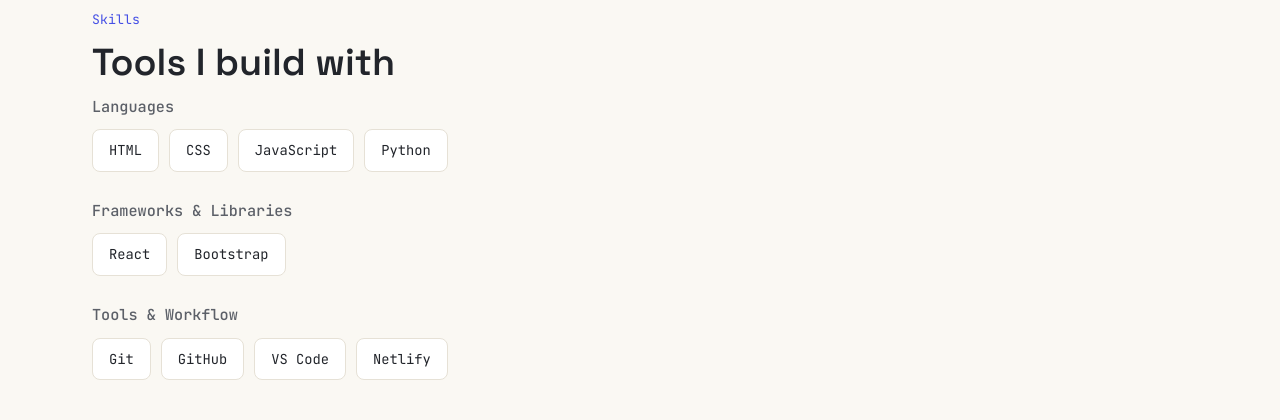
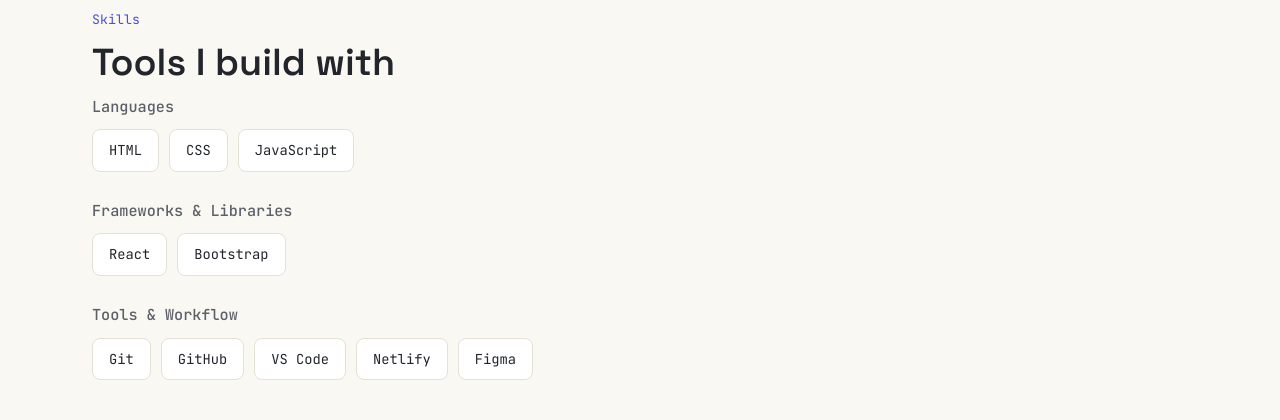
Before and after one commit to bhumikasingh12/Portfolio, a plain HTML site: page index.html in a window 1280 px wide. Shown: the part 1360-1780 px from the top of the page. Drawn offline with Linux system fonts and the light colour scheme.

Commit message:
skills change

```diff
--- a/index.html
+++ b/index.html
@@ -166,7 +166,6 @@
                 <span class="chip">HTML</span>
                 <span class="chip">CSS</span>
                 <span class="chip">JavaScript</span>
-                <span class="chip">Python</span>
               </div>
             </div>
 
@@ -185,6 +184,7 @@
                 <span class="chip">GitHub</span>
                 <span class="chip">VS Code</span>
                 <span class="chip">Netlify</span>
+                <span class="chip">Figma</span>
               </div>
             </div>
           </div>
```
